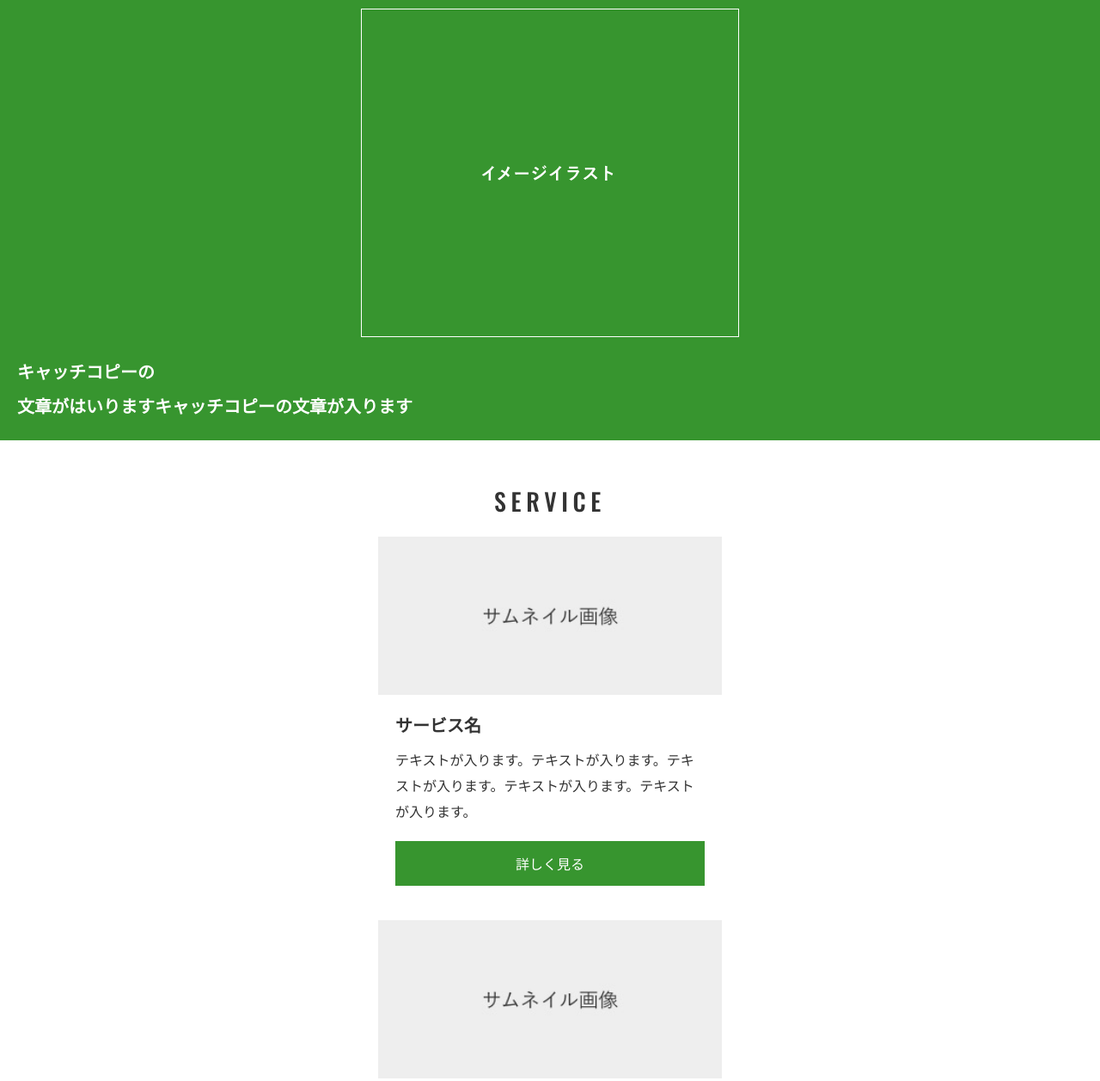
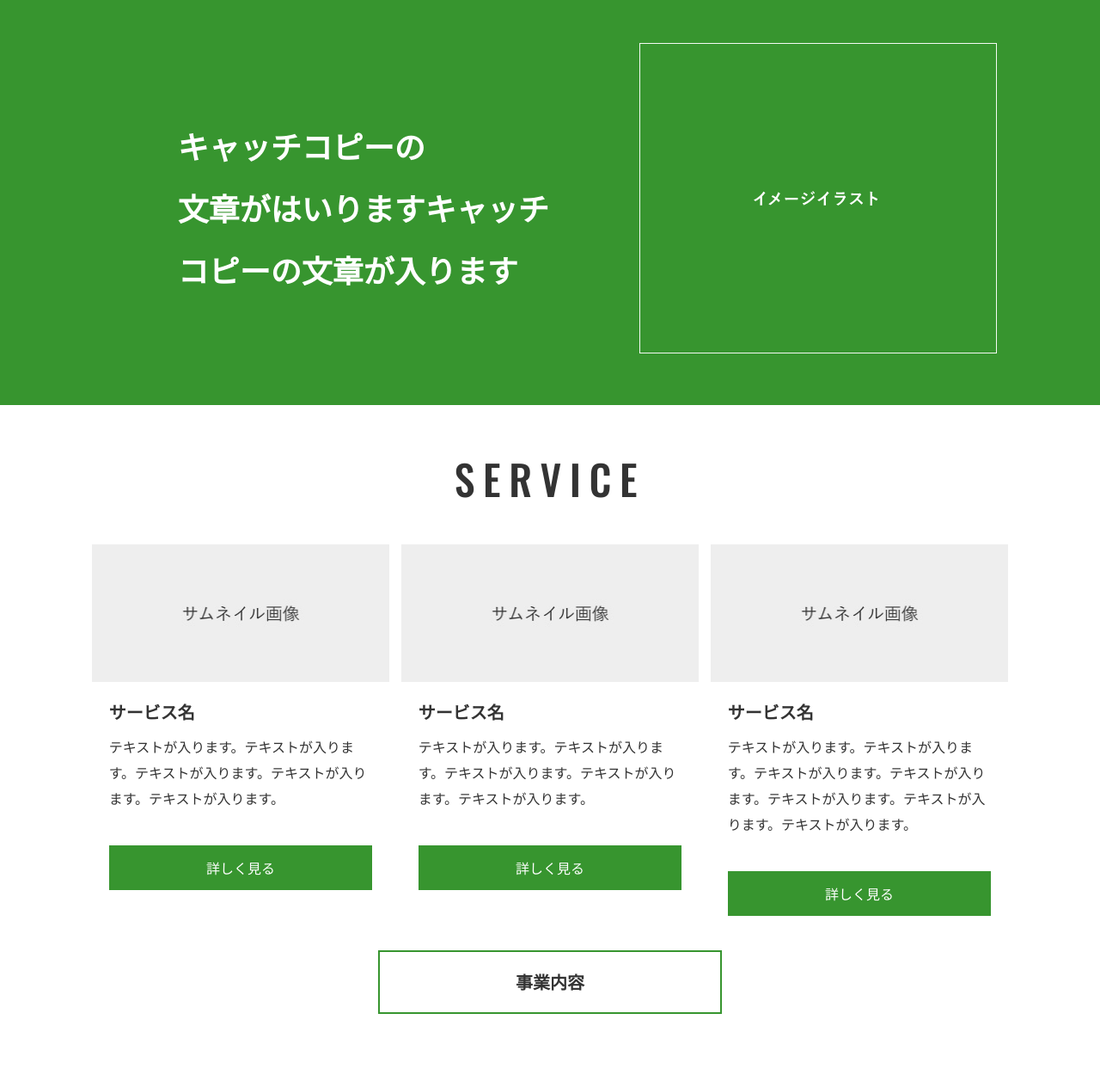
Before and after one commit to more-connect/practice, a plain HTML site: page htmlcss/exercise1/index.html in a window 1280 px wide. Shown: the part 60-1317 px from the top of the page at 86% size. Drawn offline with nearby package versions, Linux system fonts and the light colour scheme.

Commit message:
exe1-pcView

```diff
--- a/htmlcss/exercise1/common.css
+++ b/htmlcss/exercise1/common.css
@@ -126,6 +126,7 @@ a:hover {
   margin-left: 20px;
 }
 
+
 /*----------------------------------------
 	hamburger
 ----------------------------------------*/
@@ -202,6 +203,14 @@ a:hover {
   font-size: 14px;
   font-weight: bold;
 }
+@media screen and (min-width: 768px), print  {
+  .footer{
+    display: flex;
+    justify-content: space-between;
+    align-items: center;
+    padding: 0 50px;
+  }
+}
 /*----------------------------------------
 	container
 ----------------------------------------*/
@@ -226,6 +235,12 @@ a:hover {
   text-align: center;
   text-transform: uppercase;
   letter-spacing: .2em;
+}
+@media screen and (min-width: 768px), print  {
+  .headingL{
+    margin-bottom: 40px;
+    font-size: 48px;
+  }
 }
 
 /*----------------------------------------
--- a/htmlcss/exercise1/top.css
+++ b/htmlcss/exercise1/top.css
@@ -26,6 +26,30 @@
 	font-size: 20px;
 	font-weight: bold;
 	line-height: 2;
+}
+@media screen and (min-width: 768px), print  {
+	.mainVisual{
+		padding: 40px 0;
+	}
+	.mainVisual__inner{
+		flex-direction: row;
+		max-width: 1080px;
+		padding: 20px;
+		margin: auto;
+		justify-content: space-between;
+		align-items: center;
+	}
+	.mainVisual__catch{
+		display: flex;
+		justify-content: center;
+		font-size: min(3.33vw, 36px);
+		padding: 0 8.3333%;
+	}
+	.mainVisual__image{
+		flex-shrink: 0;
+		width: 40%;
+	}
+
 }
 
 
@@ -59,6 +83,16 @@
 }
 .serviceList__btn{
 	margin: 20px;
+}
+@media screen and (min-width: 768px), print  {
+	.serviceList{
+		flex-direction: row;
+	}
+	.serviceList__item{
+		display: flex;
+		flex-direction: column;
+		width: calc((100% - 40px) / 3);
+	}
 }
 
 /* pickupList
```
